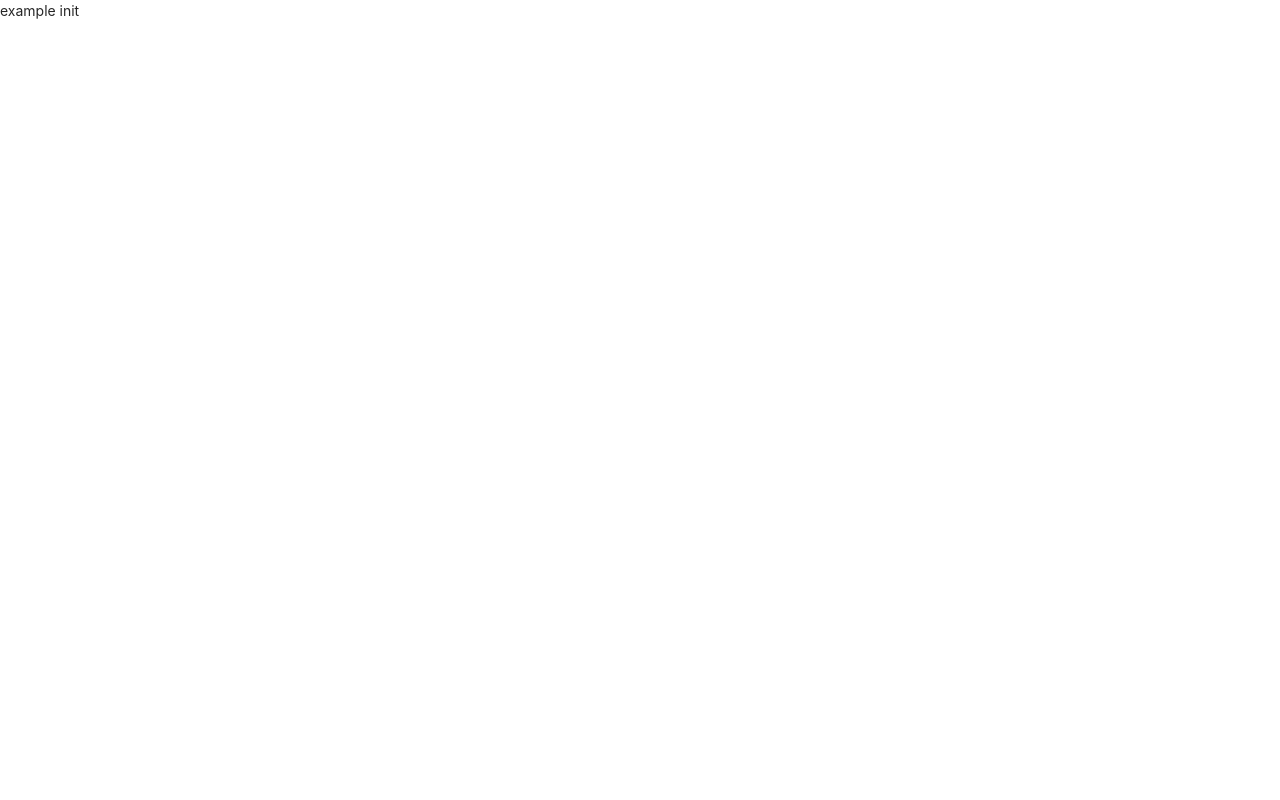
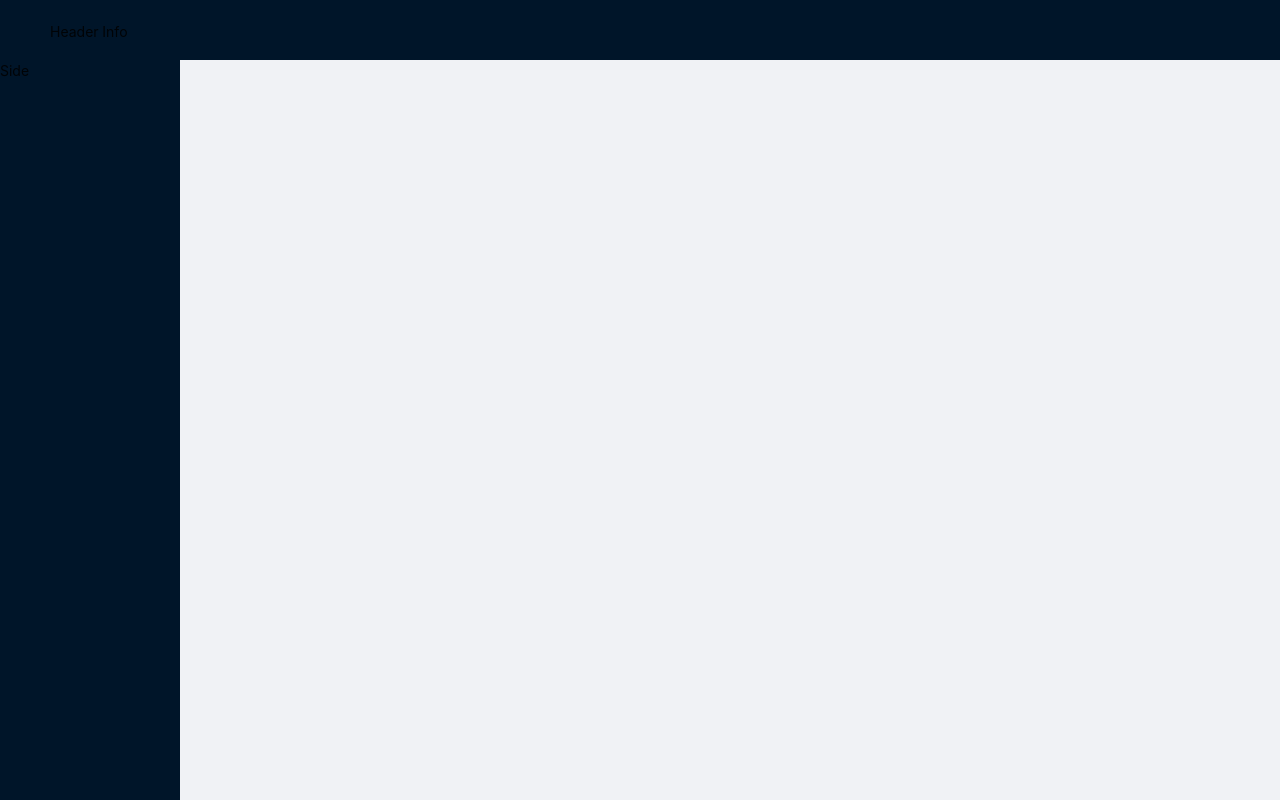
Before and after one commit to w4ngzhen/react-example, a React (Create React App) app: page /home in a window 1280 px wide. Built offline with nearby package versions, Linux system fonts and the light colour scheme.

Commit message:
add some layout

```diff
--- /dev/null
+++ b/src/app.tsx
@@ -0,0 +1,18 @@
+import {Route, Routes} from "react-router-dom";
+import HomeLayout from "./components/layout/HomeLayout";
+import PortalLayout from "./components/layout/PortalLayout";
+
+export default function App() {
+    return (
+        <Routes>
+            <Route path={'/'} element={<PortalLayout/>}>
+                <Route index element={<h1>Index</h1>}/>
+                <Route path={'portal'} element={<h1>Portal</h1>}/>
+            </Route>
+            <Route path={'/home'} element={<HomeLayout/>}>
+                <Route path={'menu1'} element={<div>Home Menu1</div>}/>
+                <Route path={'menu2'} element={<div>Home Menu2</div>}/>
+            </Route>
+        </Routes>
+    );
+}
--- /dev/null
+++ b/src/components/layout/HomeLayout.tsx
@@ -0,0 +1,24 @@
+import {Layout} from "antd";
+import { Outlet } from "react-router-dom";
+
+const {Header, Sider, Content} = Layout;
+
+export default function HomeLayout() {
+    return (
+        <Layout style={{height: '100%'}}>
+            <Header style={{height: '60px'}}>
+                Header Info
+            </Header>
+            <Content style={{height: 'calc(100% - 60px)'}}>
+                <Layout style={{height: '100%', width: '100%'}}>
+                    <Sider width={'180px'} style={{height: '100%'}}>
+                        Side
+                    </Sider>
+                    <Content style={{height: '100%'}}>
+                        <Outlet/>
+                    </Content>
+                </Layout>
+            </Content>
+        </Layout>
+    );
+}
--- /dev/null
+++ b/src/components/layout/PortalLayout.tsx
@@ -0,0 +1,22 @@
+import {Layout} from "antd";
+import { Outlet } from "react-router-dom";
+
+const {Header, Footer, Content} = Layout;
+
+export default function PortalLayout() {
+    let headerHeight = '64px';
+    let footerHeight = '64px';
+    return (
+        <Layout style={{height: '100%'}}>
+            <Header style={{height: headerHeight}}>
+                Header Info
+            </Header>
+            <Content style={{height: `calc(100% - ${headerHeight} - ${footerHeight})`}}>
+                <Outlet/>
+            </Content>
+            <Footer style={{height: footerHeight}}>
+                Footer Info
+            </Footer>
+        </Layout>
+    );
+}
--- a/src/index.tsx
+++ b/src/index.tsx
@@ -5,13 +5,15 @@ import ReactDOM from 'react-dom';
 import 'antd/dist/antd.min.css';
 
 import './index.css';
+import {BrowserRouter} from "react-router-dom";
+import App from "./app";
 
 
 ReactDOM.render(
-  <React.StrictMode>
-      <div>
-          example init
-      </div>
-  </React.StrictMode>,
-  document.getElementById('root')
+    <React.StrictMode>
+        <BrowserRouter>
+            <App/>
+        </BrowserRouter>
+    </React.StrictMode>,
+    document.getElementById('root')
 );
```
